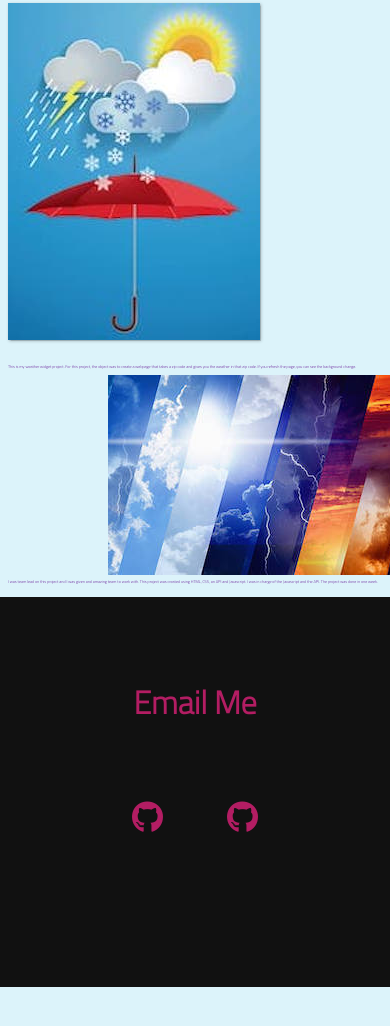
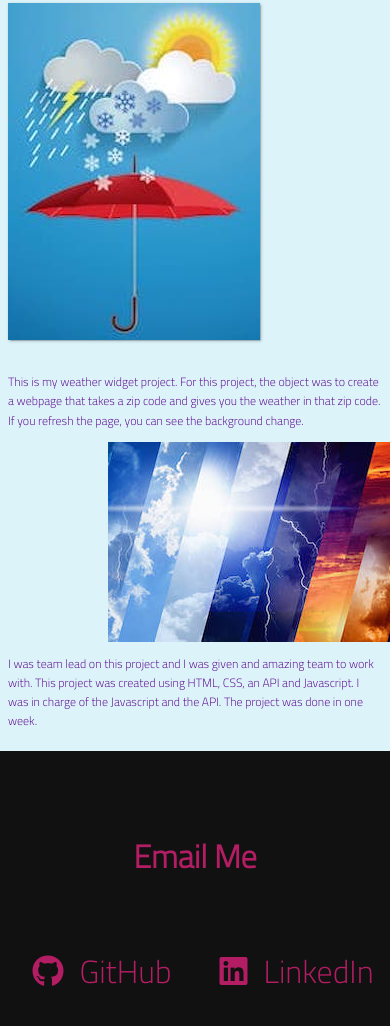
Before and after one commit to chavon13/Portfolio, a plain HTML site: page portfolio-item.html in a window 390 px wide. Shown: the part 270-1296 px from the top of the page. Before the commit the page ends 1257 px from the top, so only its background shows below. Drawn offline with Linux system fonts and the light colour scheme.

Commit message:
adds links to portfolio page. adds media queries for portfolio page

```diff
--- a/index.css
+++ b/index.css
@@ -304,7 +304,7 @@ opacity: 0;
     .service {
         display: flex;
         max-width: 1000px;
-        margin-left: -200px;
+        margin-left: -150px;
         flex-direction: row;
         font-size: 12px;
     }
@@ -444,6 +444,8 @@ footer__link:hover,
     padding: .5em
 }
 
+
+
 .portfolio-image-individual {
     padding: 0 2em 2em;
     max-width: 1000px;
@@ -472,6 +474,18 @@ footer__link:hover,
     margin: 0 auto
 }
 
+.portfolio-item-text{
+    font-size: 20px;
+}
+
+@media screen and (max-width: 600px), (max-width: 800px) {
+    .portfolio-item-text {
+        font-size:12px;
+    }
+}
+
+
+
 .portfolio-image {
     position: relative;
     left: 100px;
--- a/portfolio-item.html
+++ b/portfolio-item.html
@@ -37,12 +37,12 @@
         </section>
 
         <div class="portfolio-item-individual">
-            <p>This is my weather widget project. For this project, the object was to
+            <p class="portfolio-item-text">This is my weather widget project. For this project, the object was to
                 create a webpage that takes a zip code and gives you the weather in that zip
                 code. If you refresh the page, you can see the background change.
             </p>
             <img src="weather2.jpeg" class="portfolio-image">
-            <p>
+            <p class="portfolio-item-text">
                 I was team lead on this project and I was given and amazing team to work with.
                 This project was created using HTML, CSS, an API and Javascript. I was in charge of
                 the Javascript and the API. The project was done in one week.
@@ -52,8 +52,8 @@
         <footer class="footer">
             <a href="mailto:chavon1189@gmail.com" class="footer__link">Email Me</a>
             <ul class="social-list">
-                <li class="social-list__item"><a href="https://github.com/chavon13" class="social-list__link"><i class="fab fa-github"></i></a></li>
-                <li class="social-list__item"><a href="https://linkedin.com/in/ashley-savage922" class="social-list__link"><i class="fab fa-github"></i></a></li>
+                <li class="social-list__item"><a href="https://github.com/chavon13" class="social-list__link"><i class="fab fa-github"></i></a>GitHub</li>
+                <li class="social-list__item"><a href="https://linkedin.com/in/ashley-savage922" class="social-list__link"><i class="fab fa-linkedin"></i></a>LinkedIn</li>
             </ul>
         </footer>
 
```
